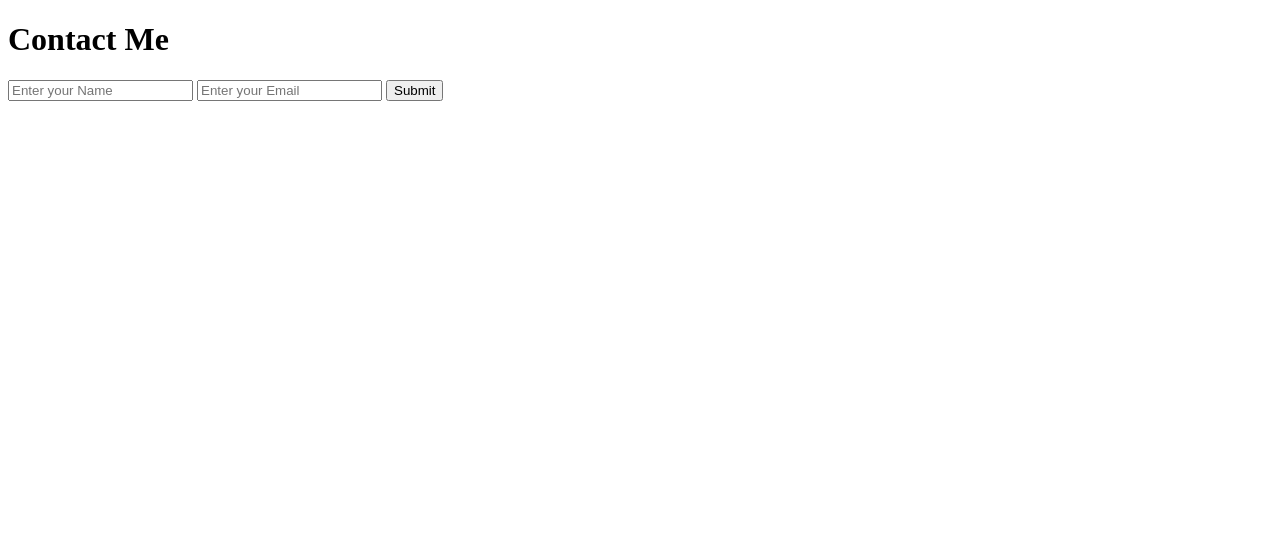
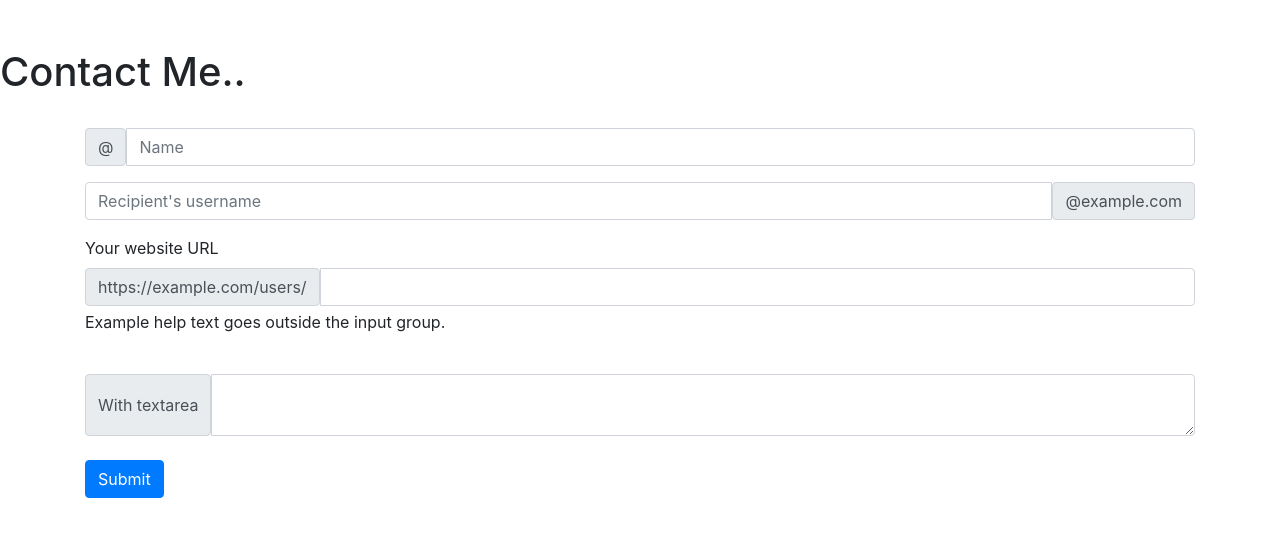
Before and after one commit to rahulsaw2003/My-Portfolio, a plain HTML site: page contact.html in a window 1280 px wide. Drawn offline with nearby package versions, Linux system fonts and the light colour scheme.

Commit message:
modified form

```diff
--- a/contact.html
+++ b/contact.html
@@ -1,18 +1,52 @@
-<!DOCTYPE html>
+<!doctype html>
 <html lang="en">
-	<head>
-		<meta charset="UTF-8" />
-		<meta http-equiv="X-UA-Compatible" content="IE=edge" />
-		<meta name="viewport" content="width=device-width, initial-scale=1.0" />
-		<title>Contact ME</title>
-	</head>
-	<body>
-        <h1>Contact Me</h1>
-        <form action="">
-            <input type="text" placeholder="Enter your Name">
-            <input type="email" placeholder="Enter your Email">
-            <input type="submit" value="Submit">
+  <head>
+    <!-- Required meta tags -->
+    <meta charset="utf-8">
+    <meta name="viewport" content="width=device-width, initial-scale=1, shrink-to-fit=no">
 
-        </form>
-    </body>
+    <!-- Bootstrap CSS -->
+    <link rel="stylesheet" href="https://cdn.jsdelivr.net/npm/bootstrap@4.3.1/dist/css/bootstrap.min.css" integrity="sha384-ggOyR0iXCbMQv3Xipma34MD+dH/1fQ784/j6cY/iJTQUOhcWr7x9JvoRxT2MZw1T" crossorigin="anonymous">
+
+    <title>Contact</title>
+  </head>
+  <body>
+    <br><br>
+    <h1>Contact Me..</h1>
+    <br>
+    <div class="container">
+    <div class="input-group mb-3">
+        <span class="input-group-text" id="basic-addon1">@</span>
+        <input type="text" class="form-control" placeholder="Name" aria-label="Username" aria-describedby="basic-addon1">
+      </div>
+
+      <div class="input-group mb-3">
+        <input type="text" class="form-control" placeholder="Recipient's username" aria-label="Recipient's username" aria-describedby="basic-addon2">
+        <span class="input-group-text" id="basic-addon2">@example.com</span>
+      </div>
+
+      <div class="mb-3">
+        <label for="basic-url" class="form-label">Your website URL</label>
+        <div class="input-group">
+          <span class="input-group-text" id="basic-addon3">https://example.com/users/</span>
+          <input type="text" class="form-control" id="basic-url" aria-describedby="basic-addon3">
+        </div>
+        <div class="form-text">Example help text goes outside the input group.</div>
+      </div>
+
+      <br>
+
+      <div class="input-group">
+        <span class="input-group-text">With textarea</span>
+        <textarea class="form-control" aria-label="With textarea"></textarea>
+      </div>
+      <br>
+      <button class ="btn btn-primary">Submit</button>
+    </div>
+    <!-- Optional JavaScript -->
+    <!-- jQuery first, then Popper.js, then Bootstrap JS -->
+    <script src="https://code.jquery.com/jquery-3.3.1.slim.min.js" integrity="sha384-q8i/X+965DzO0rT7abK41JStQIAqVgRVzpbzo5smXKp4YfRvH+8abtTE1Pi6jizo" crossorigin="anonymous"></script>
+    <script src="https://cdn.jsdelivr.net/npm/popper.js@1.14.7/dist/umd/popper.min.js" integrity="sha384-UO2eT0CpHqdSJQ6hJty5KVphtPhzWj9WO1clHTMGa3JDZwrnQq4sF86dIHNDz0W1" crossorigin="anonymous"></script>
+    <script src="https://cdn.jsdelivr.net/npm/bootstrap@4.3.1/dist/js/bootstrap.min.js" integrity="sha384-JjSmVgyd0p3pXB1rRibZUAYoIIy6OrQ6VrjIEaFf/nJGzIxFDsf4x0xIM+B07jRM" crossorigin="anonymous"></script>
+  </body>
 </html>
```
Also changed, not shown: feature.html (added, +13 -0 lines), about.html (indentation only).
